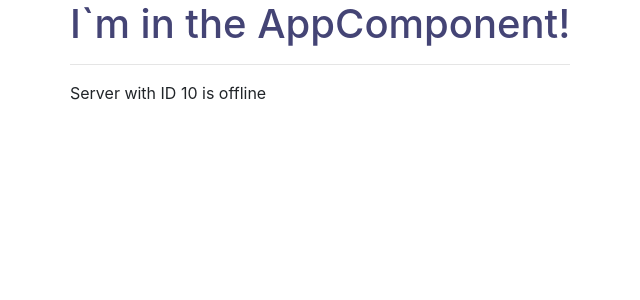
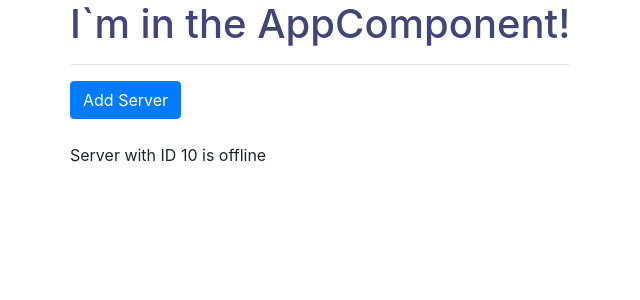
Before and after one commit to muhammadyousuf/First-Angular-App, an Angular app: page / in a window 1280 px wide. Shown: the top 300 px of the page, without its empty margins (0-640 px from the left). Built offline with nearby package versions, Linux system fonts and the light colour scheme.

Commit message:
dynamic data binding

```diff
--- a/src/app/servers/servers.component.html
+++ b/src/app/servers/servers.component.html
@@ -1 +1,3 @@
+<button class="btn btn-primary" [disabled]="!allowNewServer" >Add Server</button>
+<br /><br />
 <app-server></app-server>
--- a/src/app/servers/servers.component.ts
+++ b/src/app/servers/servers.component.ts
@@ -4,11 +4,17 @@
   // selector: "[app-servers]",
   // selector: ".app-servers",
   selector: "app-servers",
-  template: ` <app-server></app-server>`,
+  //template: `<app-server></app-server>`,
+  templateUrl: "./servers.component.html",
   styleUrls: ["./servers.component.css"],
 })
 export class ServersComponent implements OnInit {
-  constructor() {}
+  allowNewServer = false;
+  constructor() {
+    setTimeout(() => {
+      this.allowNewServer = true;
+    }, 3000);
+  }
 
   ngOnInit() {}
 }
```
